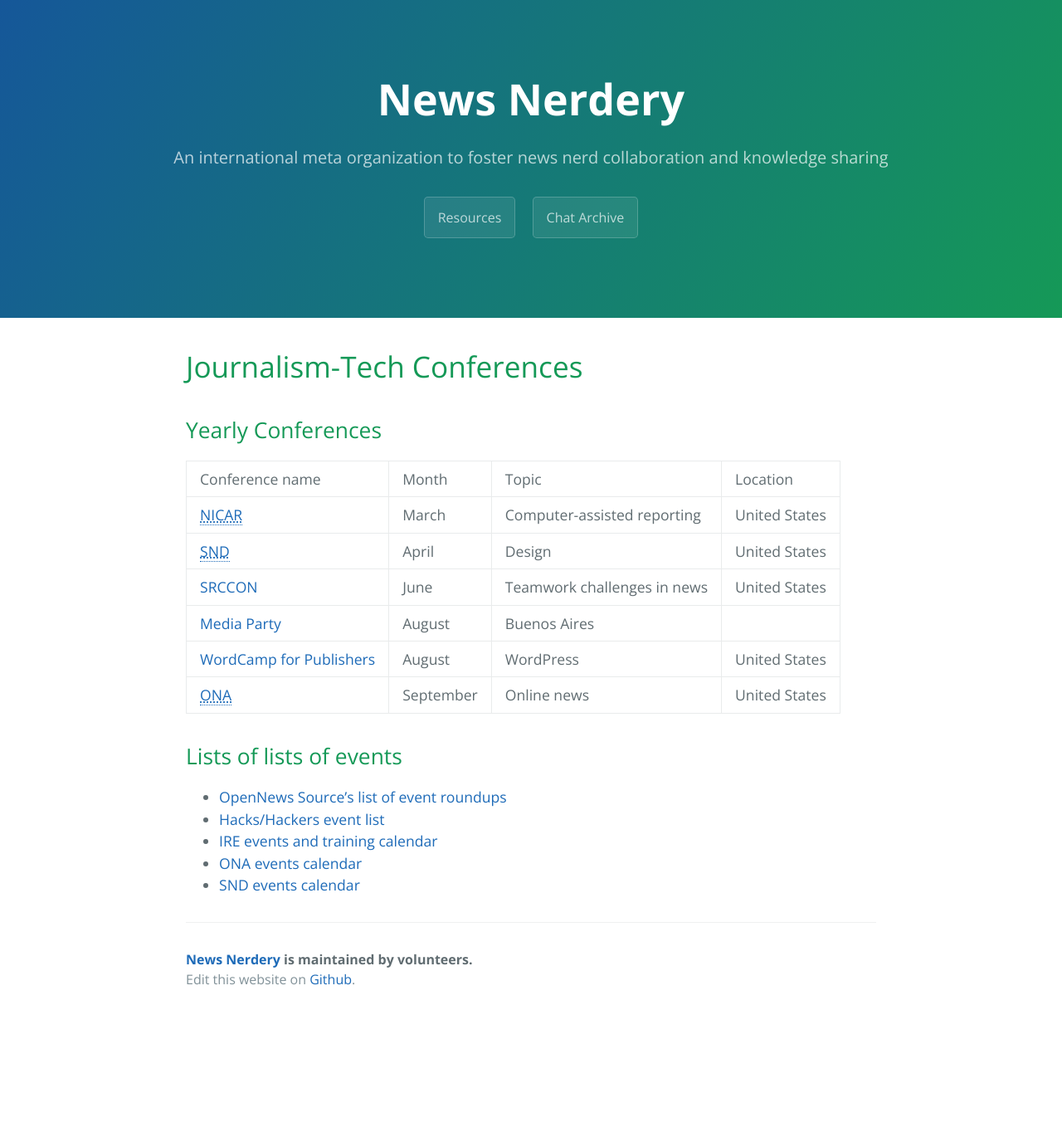
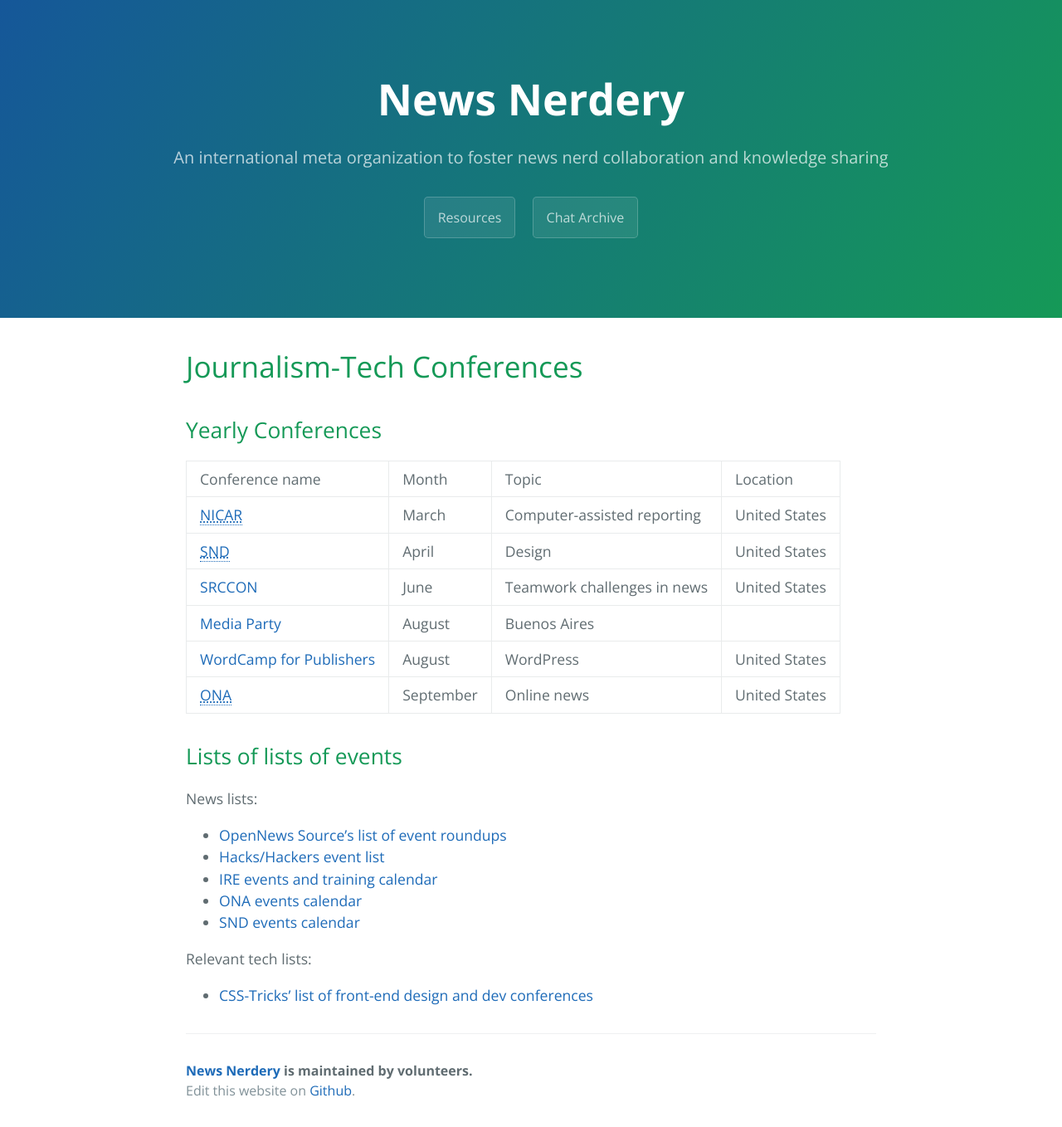
Before and after one commit to newsnerdery/newsnerdery, a Jekyll site: the page built from resources/conferences.md, in a window 1280 px wide. Shown: the whole page at 83% size. Built offline with Jekyll 4.4.1, drawn with Linux system fonts in a browser that asks for light colours; our own code applies the rules of GitHub Pages for plain Markdown files; before the commit the page ends 1224 px from its top, so only the background shows below that.

Commit message:
Add section for lists of conferences not in news, but relevant to news nerd work

```diff
--- a/resources/conferences.md
+++ b/resources/conferences.md
@@ -12,8 +12,12 @@
 
 ## Lists of lists of events
 
+News lists:
 - [OpenNews Source's list of event roundups](https://source.opennews.org/articles/tags/events/)
 - [Hacks/Hackers event list](https://hackshackers.com/)
 - [IRE events and training calendar](https://www.ire.org/events-and-training)
 - [ONA events calendar](https://journalists.org/events/)
 - [SND events calendar](https://www.snd.org/industry-events/)
+
+Relevant tech lists:
+- [CSS-Tricks' list of front-end design and dev conferences](https://conferences.css-tricks.com/)
```
